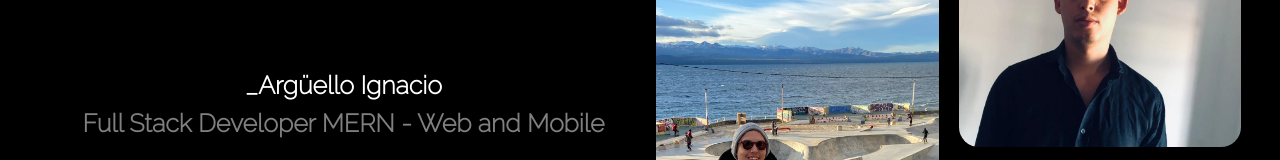
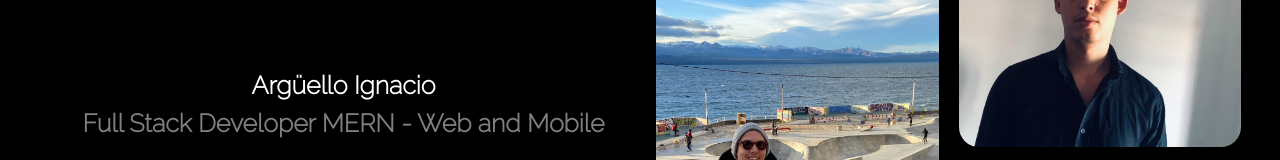
Before and after one commit to ignaarguello/Briefcase-Portfolio, a React (Create React App) app: page / in a window 1280 px wide. Shown: the part 289-449 px from the top of the page. Built offline with nearby package versions, Linux system fonts and the light colour scheme.

Commit message:
estilos generales

```diff
--- a/src/components/Footer/Footer.css
+++ b/src/components/Footer/Footer.css
@@ -46,7 +46,7 @@
   }
 }
 
-@media screen and (min-width: 320px) {
+@media screen and (min-width: 768px) {
   .anchor-footer__footer {
     font-size: 23px;
     padding: 15px;
--- a/src/components/InfoMia/InfoMia.css
+++ b/src/components/InfoMia/InfoMia.css
@@ -8,7 +8,7 @@
         font-family: var(--fontRaleway);
         padding: 10px;
         text-align: center;
-        font-size: 19px;
+        font-size: 15px;
         letter-spacing: 1px;
         line-height: 25px;
         margin: 1rem 0;
@@ -28,7 +28,7 @@
     }
 }
 
-@media screen and (min-width:320px) {
+@media screen and (min-width:768px) {
     #container-general__infoMia{
         margin: 1rem 3rem;
         padding: 15px;
--- a/src/components/Skills/Skills.css
+++ b/src/components/Skills/Skills.css
@@ -10,7 +10,7 @@
     font-family: var(--fontRaleway);
     text-align: center;
     color: white;
-    font-size: 23px;
+    font-size: 20px;
     margin-top: 1rem;
   }
 
--- a/src/pages/Home/Home.jsx
+++ b/src/pages/Home/Home.jsx
@@ -11,7 +11,7 @@ export default function Home() {
     <div id='container-home-page__home' className='animate__animated animate__fadeIn animate__delay-1s'>
       <div id='container-grid-titulos__home'>
         <div id='container-titulos__home'>
-          <h2 id='titulo-ignacio__home'>_Argüello Ignacio</h2>
+          <h2 id='titulo-ignacio__home'>Argüello Ignacio</h2>
           <h4 id='titulo-fullstack__home'>Full Stack Developer MERN - Web and Mobile</h4>
           <button id='button-descargarCV__home'>Descargar CV</button>
         </div>
```
